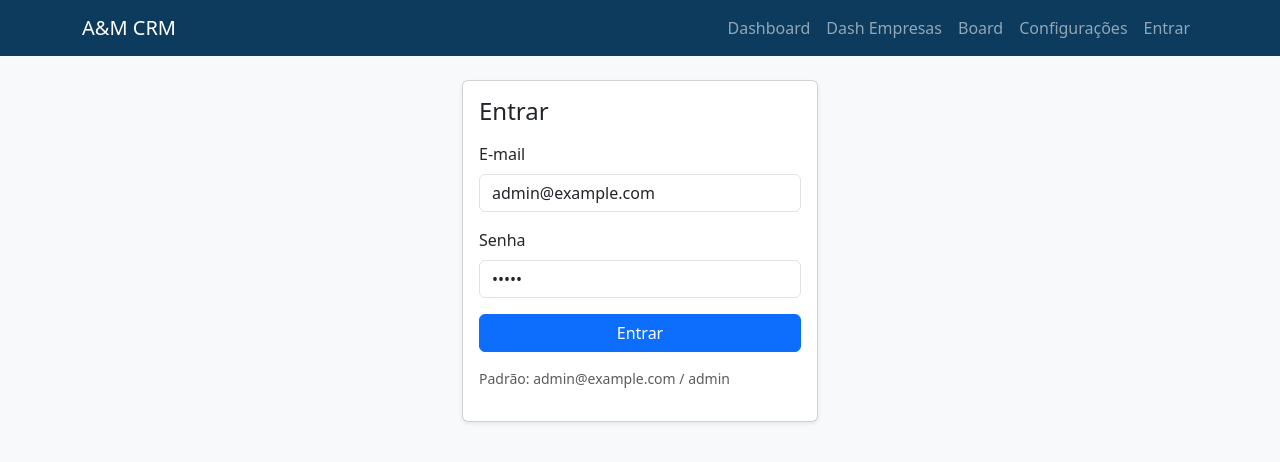
After one commit to joaogrfreitas-boop/MiniCRM, a Flask app: page /login in a window 1280 px wide. The commit adds this page. Shown: the top 462 px of the page. Run offline with Flask 3, Linux system fonts and the light colour scheme.

Commit message:
Primeiro commit

```diff
--- a/templates/base.html
+++ b/templates/base.html
@@ -1,25 +1,29 @@
-{% set brand = 'A&M CRM' %}
 <!doctype html>
 <html lang="pt-br">
 <head>
   <meta charset="utf-8">
-  <title>{{ brand }}</title>
   <meta name="viewport" content="width=device-width, initial-scale=1">
+  <title>A&M CRM</title>
   <link href="https://cdn.jsdelivr.net/npm/bootstrap@5.3.3/dist/css/bootstrap.min.css" rel="stylesheet">
 </head>
-<body>
+<body class="bg-light">
 <nav class="navbar navbar-expand-lg navbar-dark" style="background:#0c3b5d">
   <div class="container">
-    <a class="navbar-brand" href="{{ url_for('dashboard') }}">Alvarez & Marsal — CRM</a>
+    <a class="navbar-brand" href="{{ url_for('dashboard') }}">A&M CRM</a>
     <div class="navbar-nav">
       <a class="nav-link" href="{{ url_for('dashboard') }}">Dashboard</a>
       <a class="nav-link" href="{{ url_for('dashboard_companies') }}">Dash Empresas</a>
       <a class="nav-link" href="{{ url_for('board') }}">Board</a>
       <a class="nav-link" href="{{ url_for('settings') }}">Configurações</a>
+      {% if current_user.is_authenticated %}
+      <a class="nav-link" href="{{ url_for('logout') }}">Sair</a>
+      {% else %}
+      <a class="nav-link" href="{{ url_for('login') }}">Entrar</a>
+      {% endif %}
     </div>
   </div>
 </nav>
-<div class="container my-3">
+<div class="container my-4">
   {% with messages = get_flashed_messages(with_categories=true) %}
     {% if messages %}
       {% for cat,msg in messages %}
--- /dev/null
+++ b/templates/login.html
@@ -0,0 +1,24 @@
+{% extends "base.html" %}
+{% block content %}
+<div class="row justify-content-center">
+  <div class="col-md-4">
+    <div class="card shadow-sm">
+      <div class="card-body">
+        <h4 class="mb-3">Entrar</h4>
+        <form method="post">
+          <div class="mb-3">
+            <label class="form-label">E-mail</label>
+            <input class="form-control" type="email" name="email" required value="admin@example.com">
+          </div>
+          <div class="mb-3">
+            <label class="form-label">Senha</label>
+            <input class="form-control" type="password" name="password" required value="admin">
+          </div>
+          <button class="btn btn-primary w-100">Entrar</button>
+        </form>
+        <p class="text-muted small mt-3">Padrão: admin@example.com / admin</p>
+      </div>
+    </div>
+  </div>
+</div>
+{% endblock %}
--- a/templates/settings.html
+++ b/templates/settings.html
@@ -1,7 +1,7 @@
 {% extends "base.html" %}
 {% block content %}
 <h2>Configurações</h2>
-<form method="post">
+<form method="post" class="mt-3">
   <div class="mb-2">
     <label class="form-label">Status Base (empresa) — separados por vírgula</label>
     <input class="form-control" name="company_base_statuses" value="{{ ', '.join(cfg.company_base_statuses) }}">
@@ -16,7 +16,4 @@
   </div>
   <button class="btn btn-primary">Salvar</button>
 </form>
-<form class="mt-3" method="post" action="{{ url_for('settings_wipe') }}" onsubmit="return confirm('Tem certeza? Isso apaga toda a base.');">
-  <button class="btn btn-outline-danger">Limpar Base</button>
-</form>
 {% endblock %}
```
Also changed, not shown: templates/board.html (+16 -1 lines), templates/dashboard.html (+14 -1 lines), crm_v4.db.
